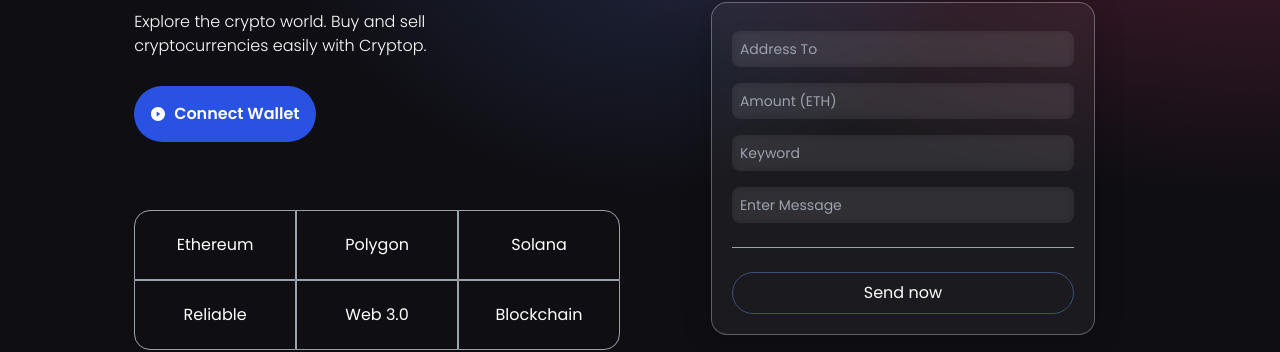
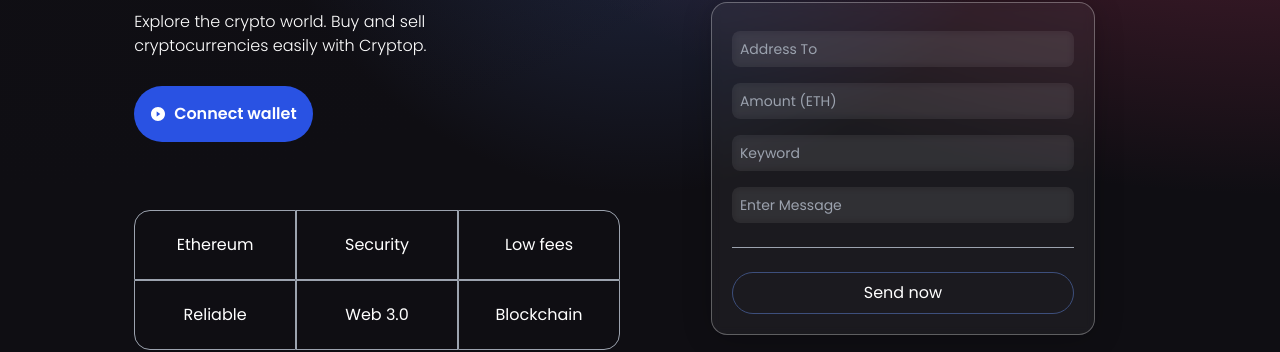
Before and after one commit to Maccbrainy/web3_project, a React (Vite) app in the folder client/: page / in a window 1280 px wide. Shown: the part 374-726 px from the top of the page. Built offline with nearby package versions, Linux system fonts and the light colour scheme.

Commit message:
Added a loader spin animation and improved the UX on loading states

```diff
--- a/client/src/components/Welcome.jsx
+++ b/client/src/components/Welcome.jsx
@@ -1,9 +1,10 @@
 import React, { useContext } from "react";
 import { AiFillPlayCircle } from "react-icons/ai";
 import { SiEthereum } from "react-icons/si";
-import { BsInfoCircle } from "react-icons/bs";
+import { BsInfoCircle, BsFillRecord2Fill } from "react-icons/bs";
 import {TransactionContext}  from "../context/transactionContext";
 import {shortenAddress} from "../utils/shortenAddress";
+import { Loader } from ".";
 
 const commonStyleGridDisplay = "min-h-[70px] px-2 flex justify-center items-center text-white border-[0.5px] border-gray-400";
 
@@ -21,7 +22,7 @@ const InputFormComponent = ({type, name, placeholder,value, handleChange}) => {
 
 
 const Welcome = () => {
-    const {connectWallet, inputFormData, handleChange, sendTransaction, currentAccount} = useContext(TransactionContext);
+    const {connectWallet, isLoading, reCheckCurrentAccount, inputFormData, handleChange, sendTransaction, currentAccount} = useContext(TransactionContext);
 
     const submitInputFormData = (e) => {
 
@@ -41,17 +42,26 @@ const Welcome = () => {
                    <h1 className="text-5xl sm:text-6xl font-medium py-1 text-white text-gradient">Send Crypto <br/> across the world</h1>
                     <p className="text-white mt-5 font-light md:w-9/12 w-11/12 text-base">Explore the crypto world. Buy and sell cryptocurrencies easily with Cryptop.
                     </p>
-                    <button
+
+                    { !currentAccount ?
+                    (<button
                     onClick={connectWallet}
                     type="button"
                     className="flex items-center bg-[#2952e3] hover:bg-[#2546bd] rounded-full cursor-pointer p-4 my-7">
                         <AiFillPlayCircle className="text-white mr-2" />
-                        <p className="text-white text-base font-semibold">{currentAccount ? "Wallet is connected": "Connect Wallet"}</p>
-                    </button>
+                        <p className="text-white text-base font-semibold">Connect wallet</p>
+                    </button>)
+                        : (<button onClick={reCheckCurrentAccount}
+                            type="button"
+                            className="flex items-center bg-[#2952e3] rounded-full cursor-pointer p-4 my-7">
+                                <BsFillRecord2Fill className="text-white mr-2" />
+                                    <p className="text-white text-base font-semibold">Wallet is connected</p>
+                            </button>)
+                    }
                     <div className="grid grid-cols-3 w-full mt-10">
                         <div className={`rounded-tl-2xl ${commonStyleGridDisplay}`}>Ethereum</div>
-                        <div className={`rounded-none ${commonStyleGridDisplay}`}>Polygon</div>
-                        <div className={`rounded-tr-2xl ${commonStyleGridDisplay}`}>Solana</div>
+                        <div className={`rounded-none ${commonStyleGridDisplay}`}>Security</div>
+                        <div className={`rounded-tr-2xl ${commonStyleGridDisplay}`}>Low fees</div>
                         <div className={`rounded-bl-2xl ${commonStyleGridDisplay}`}>Reliable</div>
                         <div className={`rounded-none ${commonStyleGridDisplay}`}>Web 3.0</div>
                         <div className={`rounded-br-2xl ${commonStyleGridDisplay}`}>Blockchain</div>
@@ -78,12 +88,14 @@ const Welcome = () => {
 
                         <div className="h-[1px] w-full bg-gray-400 my-4"></div>
 
-                        <button
+                        { isLoading ?
+                        (<Loader title={`Processing...`} height={`h-8`} width={`w-8`}/>) : (<button
                             onClick={submitInputFormData}
                             type="button"
                             className="text-white w-full mt-2 border-[1px] p-2 border-[#3d4f7c] hover:bg-[#3d4f7c] rounded-full cursor-pointer">
                             Send now
-                        </button>
+                        </button>)
+                        }
                     </div>
                 </div>
             </div>
```
